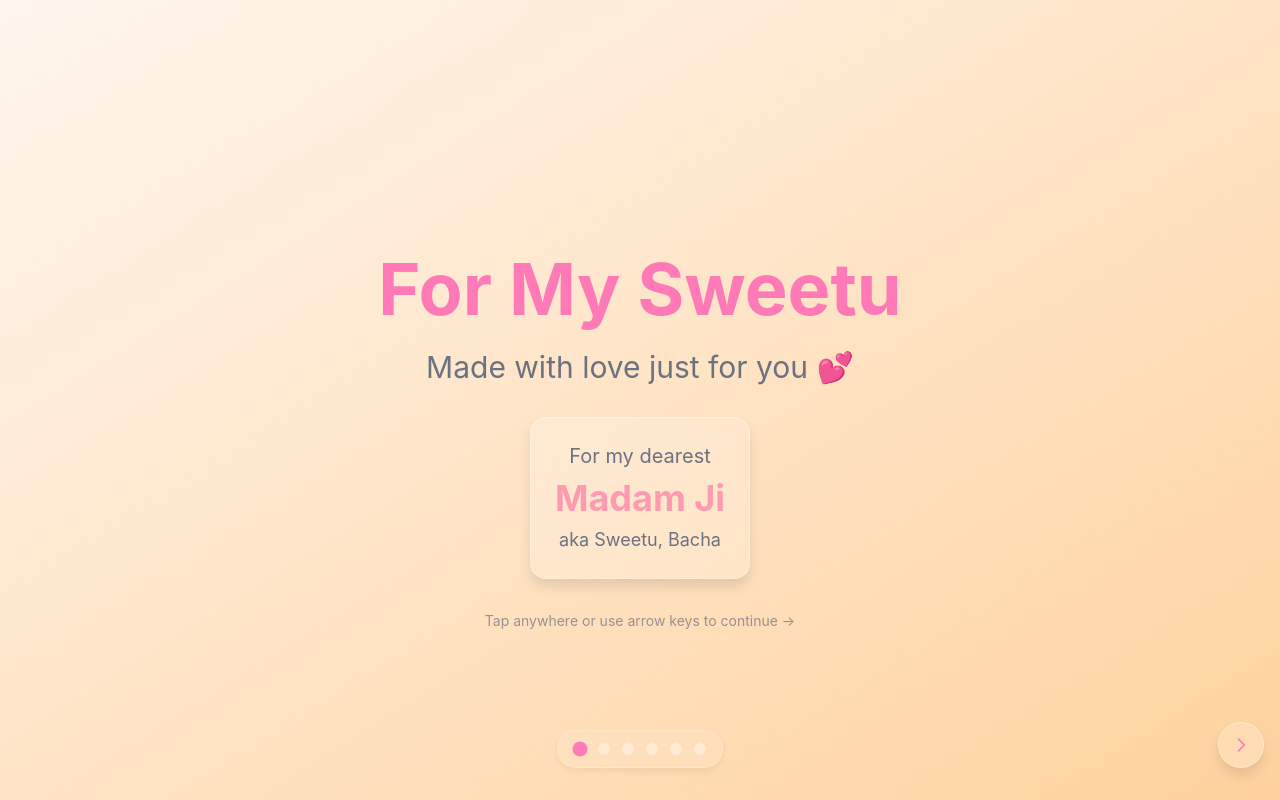
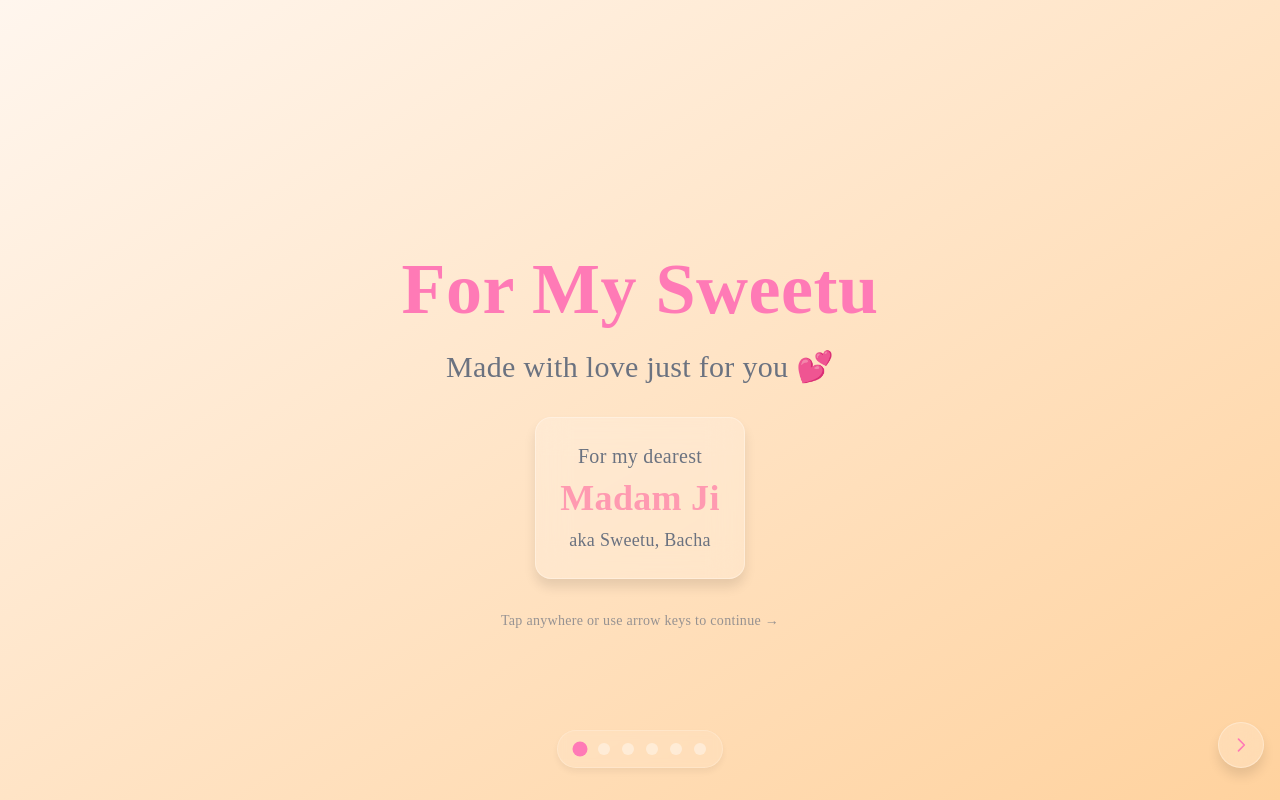
Before and after one commit to smaxiso/for-madam-ji, a React (Vite) app: page / in a window 1280 px wide. Built offline with nearby package versions, Linux system fonts and the light colour scheme.

Commit message:
Add love-themed romantic fonts (Caveat, Pacifico, Dancing Script, Great Vibes)

```diff
--- a/src/index.css
+++ b/src/index.css
@@ -1,6 +1,9 @@
 @tailwind base;
 @tailwind components;
 @tailwind utilities;
+
+/* Import Google Fonts - Love themed fonts */
+@import url('https://fonts.googleapis.com/css2?family=Dancing+Script:wght@400;500;600;700&family=Pacifico&family=Satisfy&family=Great+Vibes&family=Caveat:wght@400;500;600;700&display=swap');
 
 /* Custom global styles */
 @layer base {
@@ -12,7 +15,34 @@
     min-height: 100vh;
     min-height: -webkit-fill-available;
     overscroll-behavior: none;
-    font-family: Inter, system-ui, Avenir, Helvetica, Arial, sans-serif;
+    font-family: 'Caveat', 'Dancing Script', cursive, system-ui, Arial, sans-serif;
+    font-weight: 500;
+    letter-spacing: 0.3px;
+  }
+
+  /* Headings get special romantic fonts */
+  h1, h2, h3 {
+    font-family: 'Pacifico', 'Dancing Script', cursive;
+    font-weight: 600;
+    letter-spacing: 0.5px;
+  }
+
+  /* Larger headings get the most elegant font */
+  h1 {
+    font-family: 'Great Vibes', 'Pacifico', cursive;
+  }
+
+  /* Buttons and interactive elements */
+  button {
+    font-family: 'Dancing Script', 'Caveat', cursive;
+    font-weight: 600;
+  }
+
+  /* Paragraphs remain readable but stylish */
+  p {
+    font-family: 'Caveat', cursive;
+    font-weight: 500;
+    font-size: 1.1em;
   }
 
   * {
```
